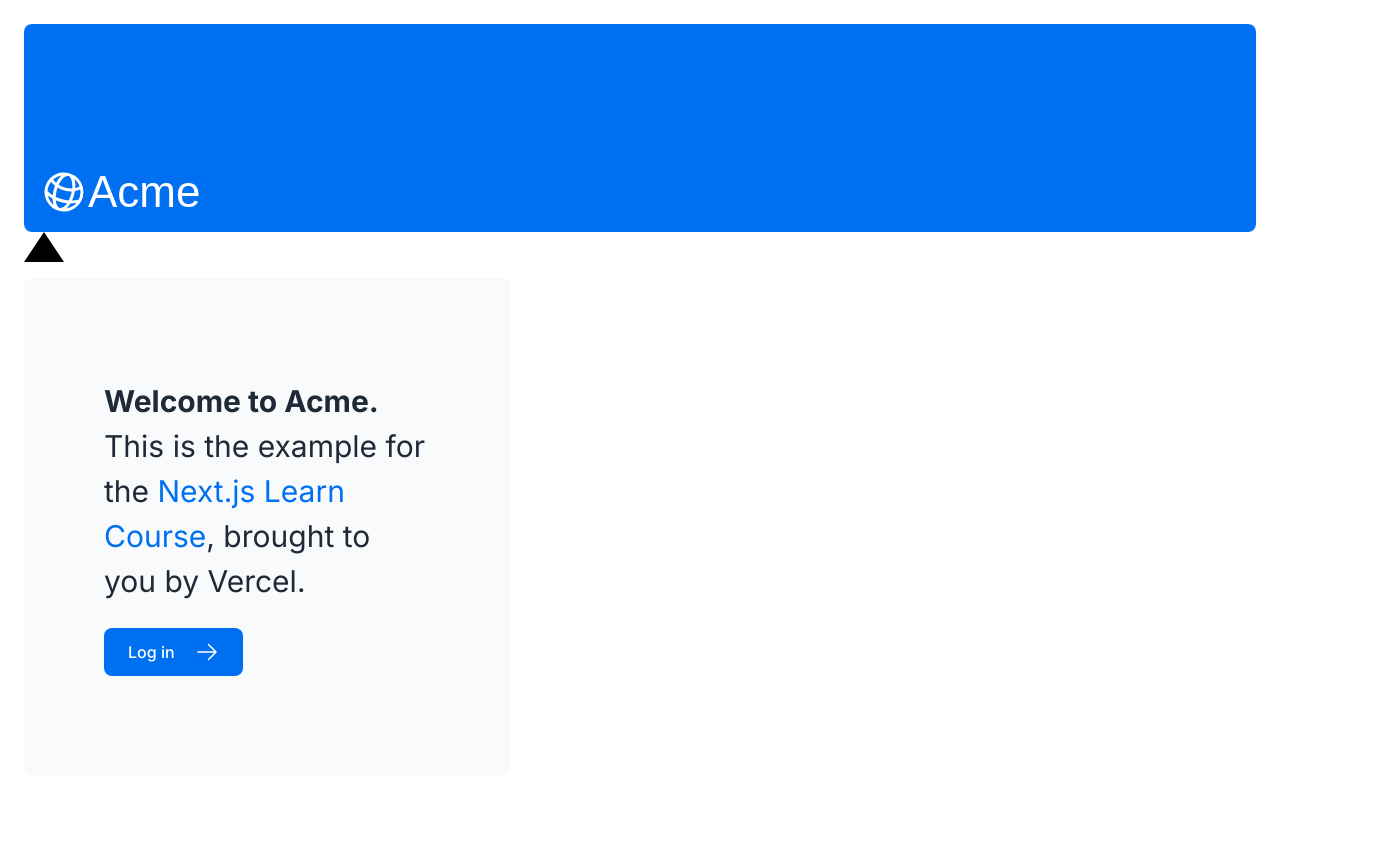
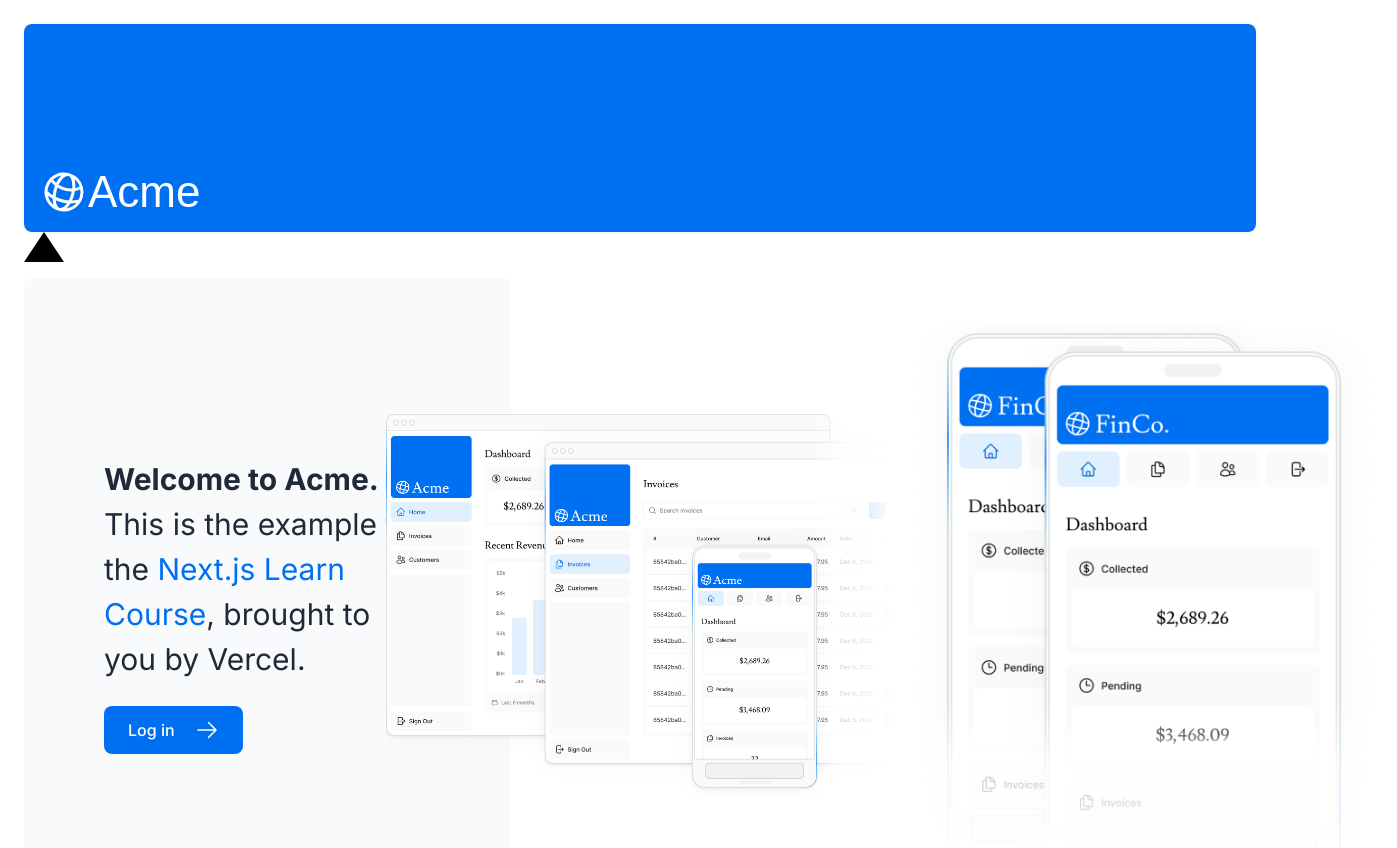
Before and after one commit to Mbugua-091/nextjs-basics-vercel, a Next.js app: page / in a window 1280 px wide. Shown: the top 848 px of the page, 1397 px wide, since content can reach past the window. Before the commit the page ends 800 px from the top, so only its background shows below. Built offline with nearby package versions, Linux system fonts and the light colour scheme; a web font is replaced by a local one.

Commit message:
added images

```diff
--- a/app/page.tsx
+++ b/app/page.tsx
@@ -2,6 +2,7 @@
 import { ArrowRightIcon } from '@heroicons/react/24/outline';
 import Link from 'next/link';
 import styles from '@/app/ui/home.module.css'
+import Image from 'next/image';
 
 export default function Page() {
   return (
@@ -29,6 +30,19 @@
         </div>
         <div className="flex items-center justify-center p-6 md:w-3/5 md:px-28 md:py-12">
           {/* Add Hero Images Here */}
+          <Image
+          src="/hero-desktop.png"
+          alt='Screenshots of the dashboard project showing desktop version'
+          width={1000}
+          height={760}
+          className='hidden md:block'
+          />
+          <Image
+          src="/hero-mobile.png"
+          alt='Screenshots of the dashboard project showing mobile version'
+          width={560}
+          height={620}
+          />
         </div>
       </div>
     </main>
```
